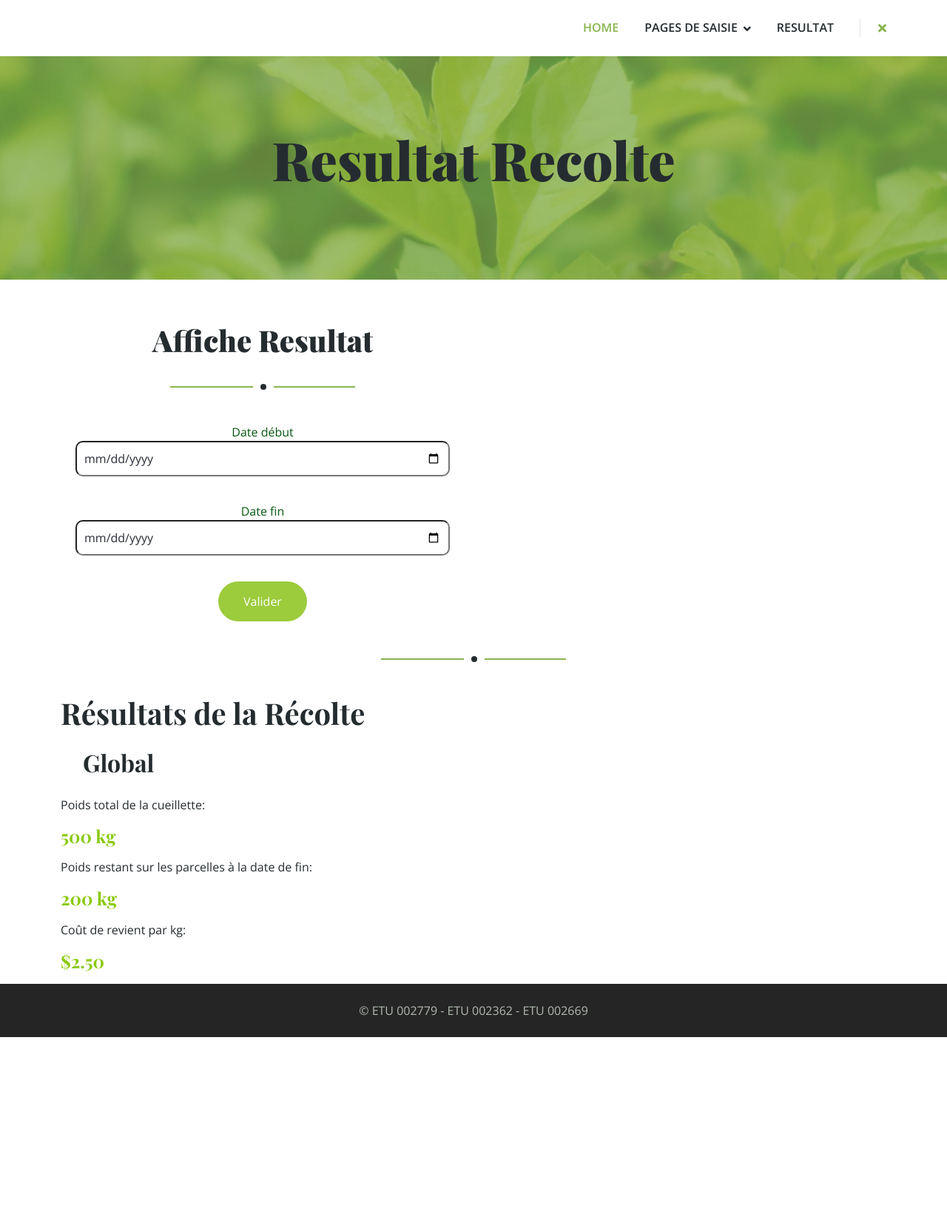
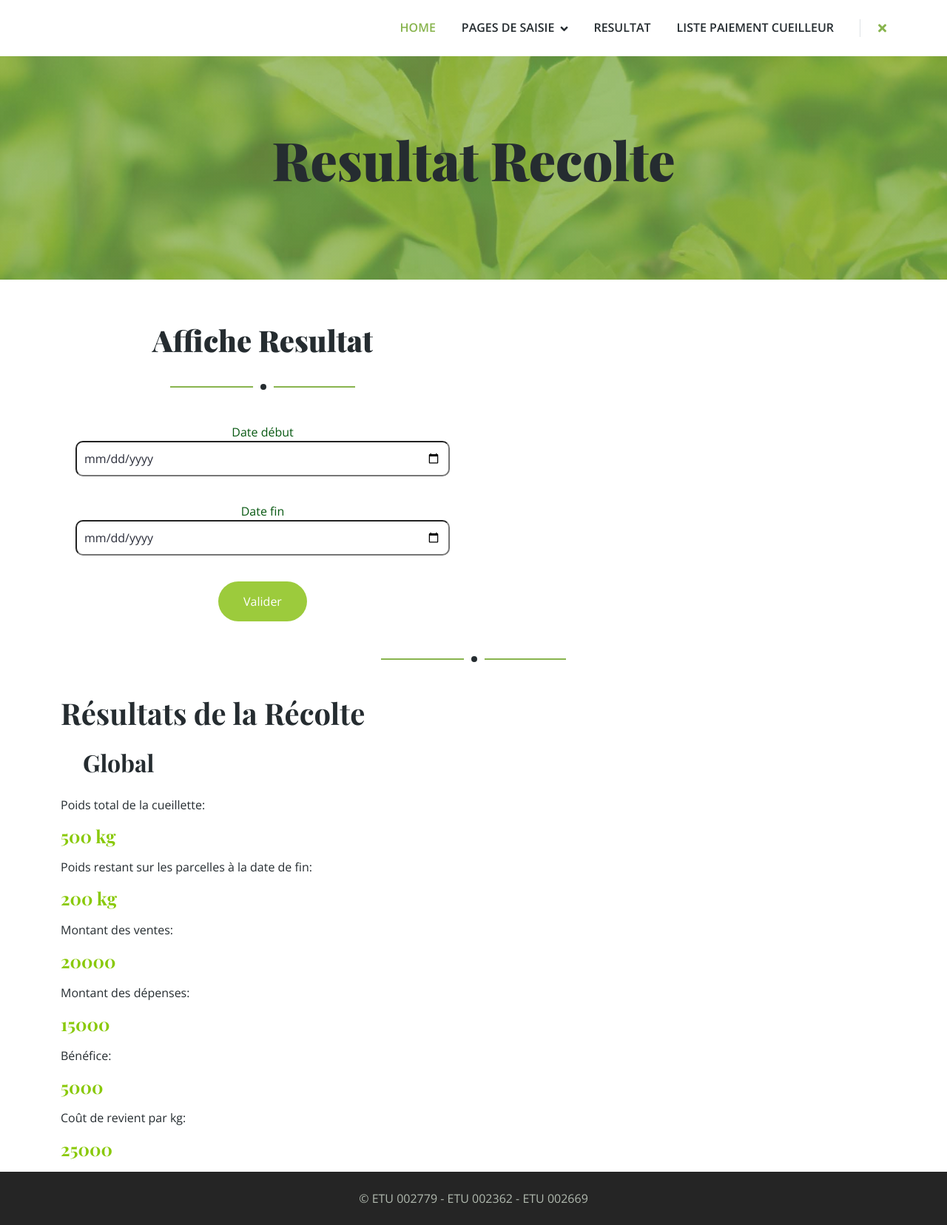
Before and after one commit to Miarantsoo/Exam30h, a PHP site: page /pages/page-resultat.php in a window 1280 px wide. Shown: the whole page at 74% size. Before the commit the page ends 1402 px from the top, so only its background shows below. Run offline with PHP 8.4, Linux system fonts and the light colour scheme; some libraries are stand-ins or nearby versions.

Commit message:
front partie 2

```diff
--- a/pages/acceuil-utilisateur.php
+++ b/pages/acceuil-utilisateur.php
@@ -49,6 +49,7 @@
                             </div>
                         </div>
                         <a href="page-resultat.php" class="nav-item nav-link">Resultat</a>
+                        <a href="liste-paiement.php" class="nav-item nav-link">Liste paiement cueilleur</a>
                     </div>
                     <div class="border-start ps-4">
                         <a href="" class="fas fa-times" id="icon"></a>
--- a/pages/page-resultat.php
+++ b/pages/page-resultat.php
@@ -51,6 +51,7 @@
                             </div>
                         </div>
                         <a href="page-resultat.php" class="nav-item nav-link">Resultat</a>
+                        <a href="liste-paiement.php" class="nav-item nav-link">Liste paiement cueilleur</a>
                     </div>
                     <div class="border-start ps-4">
                         <a href="" class="fas fa-times" id="icon"></a>
@@ -102,9 +103,12 @@
   <div class="row mt-4">
     <div class="col-md-6">
       <h2>Global</h2>
-      <p>Poids total de la cueillette: <h4>500 kg</h4></p>
-      <p>Poids restant sur les parcelles à la date de fin: <h4>200 kg</h4></p>
-      <p>Coût de revient par kg: <h4> $2.50</h4></p>
+      <p>Poids total de la cueillette: <h4 id="poid-total">500 kg</h4></p>
+      <p>Poids restant sur les parcelles à la date de fin: <h4 id="poid-restant">200 kg</h4></p>
+      <p>Montant des ventes: <h4 id="montant-vente">20000</h4></p>
+      <p>Montant des dépenses: <h4 id="montant-depense">15000</h4></p>
+      <p>Bénéfice: <h4 id="benefice">5000</h4></p>
+      <p>Coût de revient par kg: <h4 id="cout-revient">25000</h4></p>
     </div>
   </div>
 </div>
--- a/pages/saisie-cueillette.php
+++ b/pages/saisie-cueillette.php
@@ -51,6 +51,7 @@
                             </div>
                         </div>
                         <a href="page-resultat.php" class="nav-item nav-link">Resultat</a>
+                        <a href="liste-paiement.php" class="nav-item nav-link">Liste paiement cueilleur</a>
                     </div>
                     <div class="border-start ps-4">
                         <a href="" class="fas fa-times" id="icon"></a>
--- a/pages/saisie-depense.php
+++ b/pages/saisie-depense.php
@@ -51,6 +51,7 @@
                             </div>
                         </div>
                         <a href="page-resultat.php" class="nav-item nav-link">Resultat</a>
+                        <a href="liste-paiement.php" class="nav-item nav-link">Liste paiement cueilleur</a>
                     </div>
                     <div class="border-start ps-4">
                         <a href="" class="fas fa-times" id="icon"></a>
```
